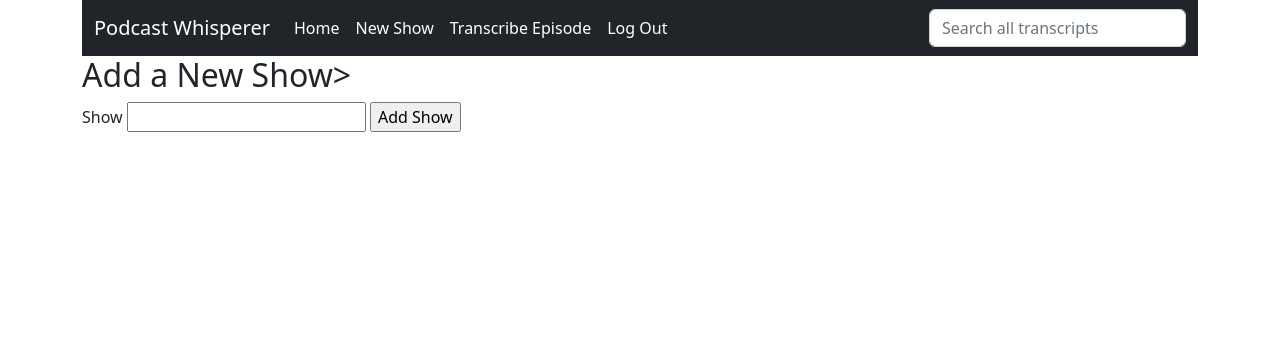
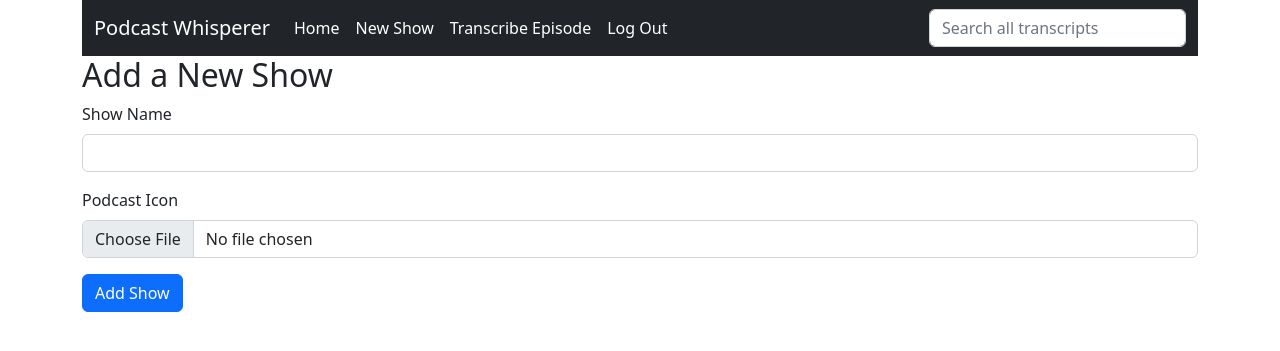
Before and after one commit to garlic-hub/PodcastWhisperer, a Flask app: page /new-show in a window 1280 px wide. Shown: the top 351 px of the page. Run offline with Flask 2, Linux system fonts and the light colour scheme; the visitor is signed in with stand-in values (Sample User, id 1); data comes from the database, SQL or seed files in the repository; some libraries are stand-ins or nearby versions.

Commit message:
Updated database schema and moved more to bootstrap

```diff
--- a/podcast_whisperer/app.py
+++ b/podcast_whisperer/app.py
@@ -11,11 +11,18 @@ def create_app():
     app.config.from_mapping(
         SECRET_KEY='dev',
         DATABASE=os.path.join(app.instance_path, 'whisperer.db'),
+        UPLOAD=os.path.join(app.instance_path, 'upload')
     )
 
     # ensure the instance folder exists
     try:
         os.makedirs(app.instance_path)
+    except OSError:
+        pass
+
+    # ensure the images folder exists
+    try:
+        os.makedirs(app.config['UPLOAD'])
     except OSError:
         pass
 
--- a/podcast_whisperer/database.py
+++ b/podcast_whisperer/database.py
@@ -1,4 +1,5 @@
 import sqlite3
+import time
 
 import click
 from flask import current_app, g
@@ -67,8 +68,8 @@ class Database:
         else:
             return None
 
-    def create_show(self, name=str):
-        self.con.execute('INSERT INTO shows(name) VALUES (:user)', (name,))
+    def create_show(self, name: str, path_to_image: str):
+        self.con.execute('INSERT INTO shows(name, image, last_updated) VALUES (:user, :image, NULL)', (name, path_to_image))
         self.con.commit()
 
     def get_shows(self) -> List[Show]:
@@ -87,9 +88,13 @@ class Database:
         return [Episode(e) for e in cursor.fetchall()]
 
     def add_transcription(self, show: int, name: str, transcription: Iterable[str], timestamps: Iterable[str]):
+        # Add segments to database
         cursor = self.con.execute('INSERT INTO episodes(show, name) VALUES (:show, :name)', (show, name))
         rows = ((cursor.lastrowid, x, y) for x, y in zip(transcription, timestamps, strict=True))
         self.con.executemany('INSERT INTO segments(episode, text, timestamp) VALUES (:ep, :text, :stamp)', rows)
+
+        # Update timestamp
+        self.con.execute('UPDATE shows SET last_updated = :timestamp WHERE id = :show', (time.time(), show))
         self.con.commit()
 
     def get_transcript(self, episode_id: int) -> List[Segment]:
--- a/podcast_whisperer/init.sql
+++ b/podcast_whisperer/init.sql
@@ -7,9 +7,12 @@ CREATE TABLE IF NOT EXISTS "users" (
 );
 
 -- Where the names of a show are stored
+-- image is a relative path to the image
 CREATE TABLE IF NOT EXISTS "shows" (
     "id" INTEGER,
     "name" TEXT NOT NULL UNIQUE COLLATE NOCASE,
+    "image" TEXT NOT NULL,
+    "last_updated" INTEGER,
     PRIMARY KEY("id")
 );
 
@@ -36,7 +39,6 @@ CREATE VIRTUAL TABLE IF NOT EXISTS "text_index" USING fts5 (
     text,
     content=segments,
     content_rowid=id,
-    tokenize="trigram"
 );
 
 -- Triggers to keep the FTS index up to date
--- a/podcast_whisperer/site.py
+++ b/podcast_whisperer/site.py
@@ -1,17 +1,27 @@
+import os
 from tempfile import NamedTemporaryFile
 
-from flask import Blueprint, flash, redirect, render_template, request
+from flask import Blueprint, flash, redirect, render_template, request, current_app, send_from_directory
+from werkzeug.utils import secure_filename
 
 from .auth import login_required
 from .database import get_db
 from .transcribe import transcribe_file
 
+# Image formats that HTML <img> tag supports
+ALLOWED_IMAGE_EXTENSIONS = ('png', 'jpg', 'jpeg', 'svg')
+
 bp = Blueprint('site', __name__)
+
+
+def allowed_image_file(filename: str) -> bool:
+    return '.' in filename and filename.rsplit('.', 1)[1].lower() in ALLOWED_IMAGE_EXTENSIONS
 
 
 @bp.route('/')
 def index():
     shows = get_db().get_shows()
+    print(shows)
     return render_template('site/index.html', shows=shows)
 
 
@@ -99,12 +109,43 @@ def transcribe():
 @login_required
 def new_show():
     if request.method == 'POST':
-        db = get_db()
-        show = request.form['show']
-        if db.get_show_by_name(show):
+        show_name = request.form['show']
+
+        # Ensure show name exists and isn't empty
+        if not show_name:
+            flash('Show name cannot be empty')
+            return redirect(request.url)
+
+        # Ensure show with that name does not already exist
+        if get_db().get_show_by_name(show_name):
             flash('A show with that name already exists')
+
+        # Check that POST has file part
+        if 'image' not in request.files:
+            flash('Podcast image was not present in request')
+            return redirect(request.url)
+
+        image = request.files['image']
+
+        # If the user does not select a file, the browser submits an empty file without a filename.
+        if image.filename == '':
+            flash('Please select a file to upload')
+            return redirect(request.url)
+
+        # Ensure that file type is good image format and secure the filename
+        if allowed_image_file(image.filename):
+            filename = secure_filename(image.filename)
+            image.save(os.path.join(current_app.config['UPLOAD'], filename))
+
+            # Everything checks out, add show to database
+            get_db().create_show(show_name, filename)
+            flash('Show created')
         else:
-            db.create_show(show)
-            flash('Show created')
+            flash(f'Bad file type. Please use one of the following: {", ".join(ALLOWED_IMAGE_EXTENSIONS)}')
 
     return render_template('site/new_show.html')
+
+
+@bp.route('/uploads/<name>')
+def download_file(name):
+    return send_from_directory(current_app.config["UPLOAD"], name)
--- a/podcast_whisperer/structures.py
+++ b/podcast_whisperer/structures.py
@@ -1,5 +1,6 @@
 from dataclasses import dataclass
-from typing import Dict
+from typing import Dict, Optional
+from datetime import datetime
 
 
 @dataclass
@@ -20,11 +21,20 @@ class User:
 class Show:
     id: int
     name: str
+    image: str
+    last_updated: Optional[int]
 
     def __init__(self, row: Dict):
         """Init a Show from the results of a database query"""
         self.id = row['id']
         self.name = row['name']
+        self.image = row['image']
+
+        # If timestamp is not null, format it into string date
+        if row['last_updated']:
+            self.last_updated = datetime.fromtimestamp(row['last_updated']).strftime('%b %-d, %Y')
+        else:
+            self.last_updated = None
 
 
 @dataclass
--- a/podcast_whisperer/templates/site/index.html
+++ b/podcast_whisperer/templates/site/index.html
@@ -11,10 +11,12 @@
   {% else %}
   {% for show in shows %}
   <a href="{{ url_for('site.episode_list', show_name=show['name']) }}" class="list-group-item list-group-item-action d-flex gap-3 py-3">
-    <img src="https://github.com/twbs.png" alt="Podcast Icon" width="32" height="32" class="rounded-circle flex-shrink-0">
+    <img src="{{ url_for('site.download_file', name=show['image']) }}" alt="Podcast Icon" width="50" height="50" class="rounded flex-shrink-0">
     <div class="d-flex gap-2 w-100 justify-content-between">
       {{ show['name'] }}
-      <small class="opacity-50 text-nowrap">now</small>
+      {% if show['last_updated'] %}
+      <small class="opacity-50 text-nowrap">Updated: {{ show['last_updated'] }}</small>
+      {% endif %}
     </div>
   </a>
   {% endfor %}
--- a/podcast_whisperer/templates/site/new_show.html
+++ b/podcast_whisperer/templates/site/new_show.html
@@ -1,13 +1,21 @@
 {% extends 'base.html' %}
 
 {% block header %}
-{% block title %}Add a New Show{% endblock %}>
+{% block title %}Add a New Show{% endblock %}
 {% endblock %}
 
 {% block content %}
-  <form method="post">
-    <label for="show">Show</label>
-    <input name="show" id="show" required>
-    <input type="submit" value="Add Show">
-  </form>
+<form method="post" enctype="multipart/form-data">
+  <div class="mb-3">
+    <label for="show_name" class="form-label">Show Name</label>
+    <input class="form-control" id="show_name" name="show" required>
+  </div>
+  <div class="mb-3">
+    <label for="image" class="form-label">Podcast Icon</label>
+    <input class="form-control" type="file" id="image" name="image" required>
+  </div>
+  <div class="col-auto">
+    <button type="submit" class="btn btn-primary mb-3">Add Show</button>
+  </div>
+</form>
 {% endblock %}
--- a/podcast_whisperer/templates/site/transcribe.html
+++ b/podcast_whisperer/templates/site/transcribe.html
@@ -1,7 +1,7 @@
 {% extends 'base.html' %}
 
 {% block header %}
-{% block title %}Transcribe an Episode{% endblock %}>
+{% block title %}Transcribe an Episode{% endblock %}
 {% endblock %}
 
 {% block content %}
@@ -15,7 +15,6 @@
   </select>
   <label for="episode">Episode Name</label>
   <input name="episode" id="episode" required>
-  <input type="hidden" name="MAX_FILE_SIZE" value="107374182400" />
   <input type="file" name="file" required />
   <input type="submit" value="Transcribe Episode">
 </form>
--- a/podcast_whisperer/templates/site/transcript.html
+++ b/podcast_whisperer/templates/site/transcript.html
@@ -1,7 +1,7 @@
 {% extends 'base.html' %}
 
 {% block header %}
-{% block title %}Transcript{% endblock %}>
+{% block title %}Transcript{% endblock %}
 {% endblock %}
 
 {% block content %}
--- a/podcast_whisperer/transcribe.py
+++ b/podcast_whisperer/transcribe.py
@@ -3,6 +3,6 @@ from typing import Dict
 
 
 def transcribe_file(file: str) -> Dict:
-    model = whisper.load_model('base.en')
-    result = model.transcribe(file, language='english')
+    model = whisper.load_model('small')
+    result = model.transcribe(file)
     return result
```
